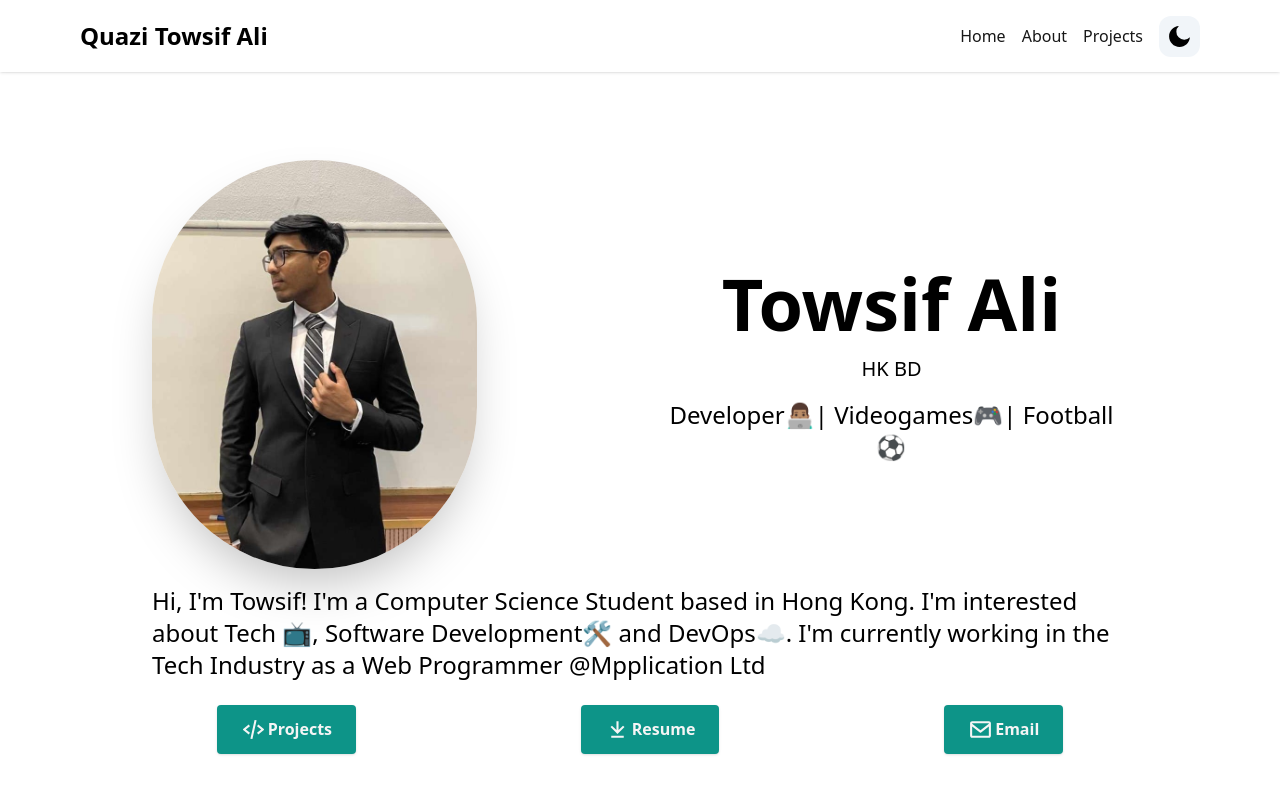
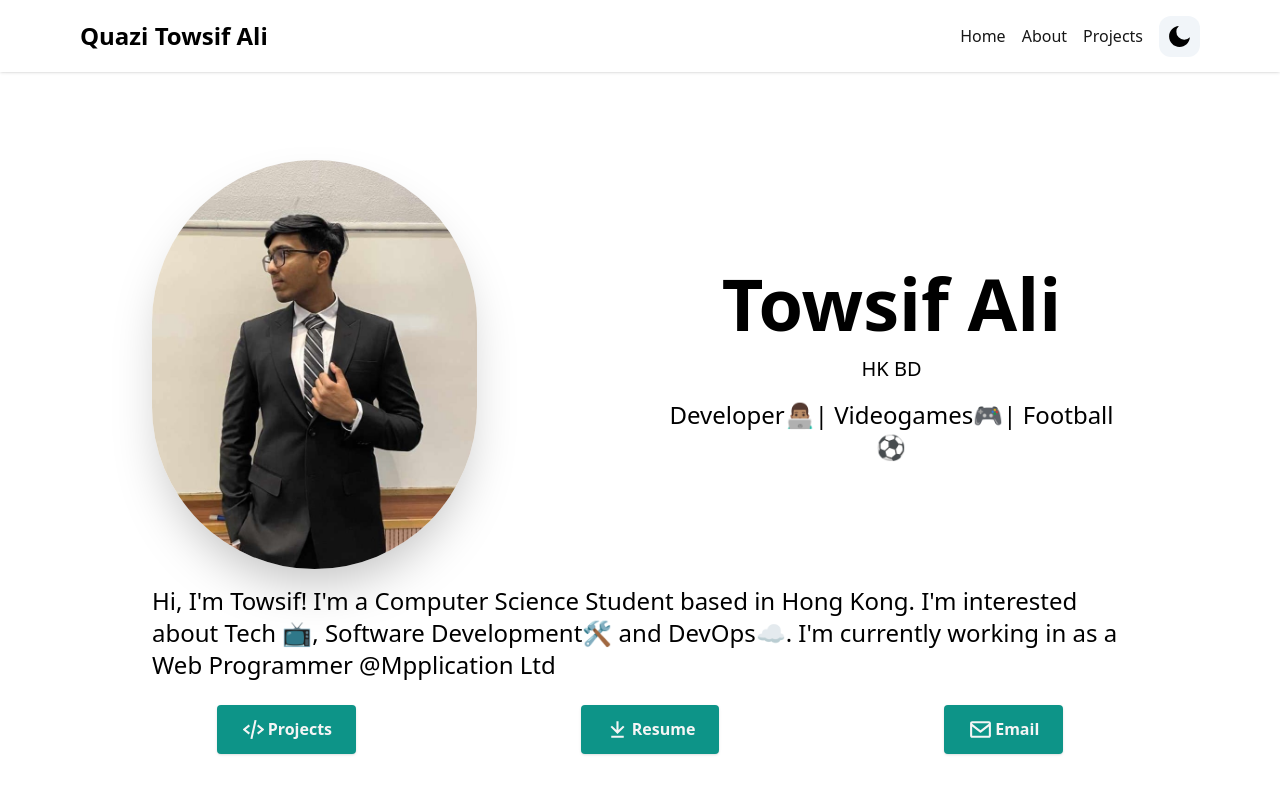
Before and after one commit to towsifali/Portfolio, a Next.js app: page / in a window 1280 px wide. Shown: the top 800 px of the page. Built offline with nearby package versions, Linux system fonts and the light colour scheme.

Commit message:
wording change

```diff
--- a/components/HeroSection.tsx
+++ b/components/HeroSection.tsx
@@ -50,8 +50,7 @@ export default function HeroSection() {
         <p className="text-lg mt-4 mb-6 md:text-2xl">
           Hi, I'm Towsif! I'm a Computer Science Student based in Hong Kong. I'm
           interested about Tech 📺, Software Development🛠 and DevOps☁️. I'm
-          currently working in the Tech Industry as a Web Programmer
-          @Mpplication Ltd
+          currently working in as a Web Programmer @Mpplication Ltd
         </p>
       </div>
       <div className="text-center flex flex-row justify-evenly space-x-2 md:space-x-40 pb-20">
```
